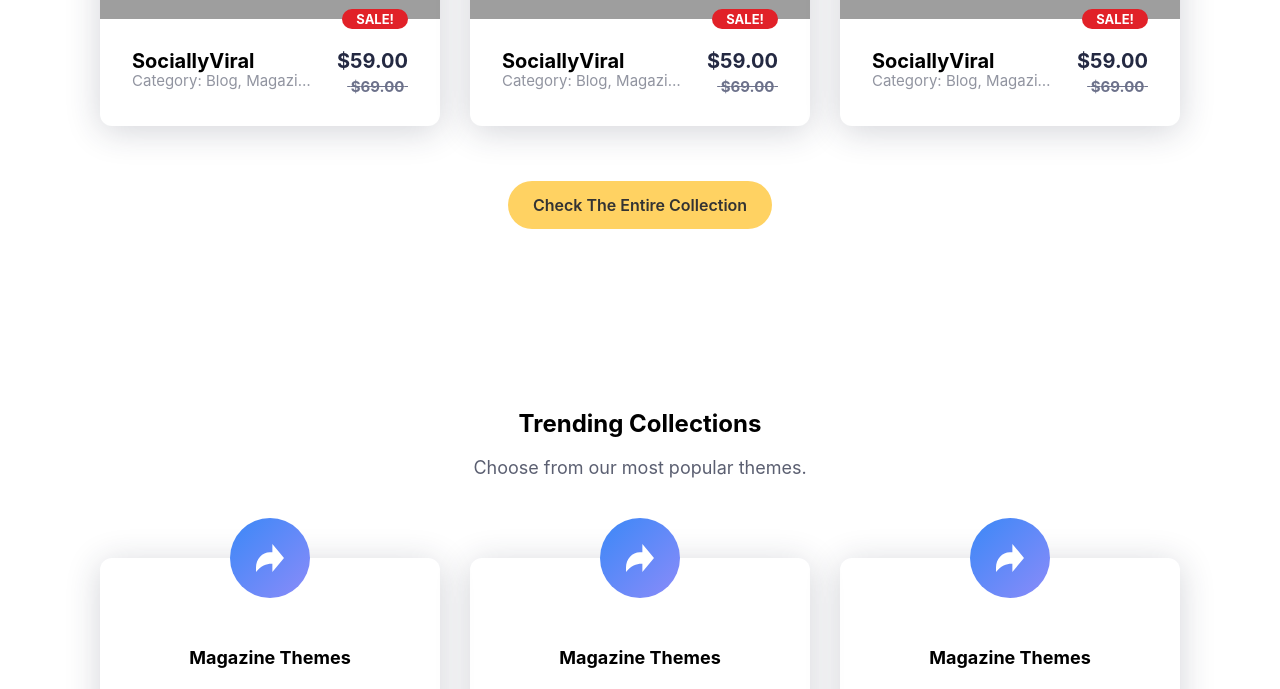
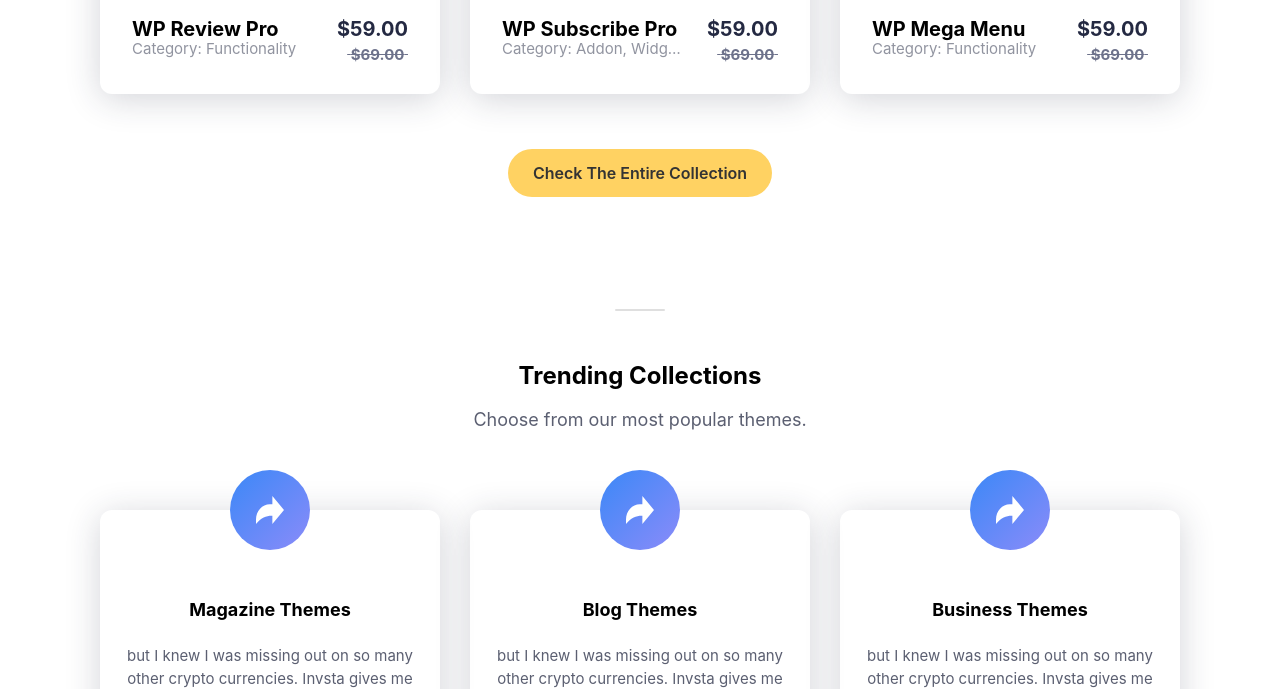
Before and after one commit to sXakil/MTSClone, a plain HTML site: page index.html in a window 1280 px wide. Shown: the part 1954-2643 px from the top of the page. Drawn offline with Linux system fonts and the light colour scheme; grey boxes are pictures that could not be loaded.

Commit message:
variation added

```diff
--- a/index.html
+++ b/index.html
@@ -142,7 +142,7 @@
         <div class="thumb-wrap">
           <a href="#" class="theme-thumb">
             <div class="thumb">
-              <img src="https://mythemeshop.com/wp-content/images/SociallyViral-700x600.jpg" class="post-image"
+              <img src="https://mythemeshop.com/wp-content/images/Coupon-700x600.jpg" class="post-image"
                 alt="SociallyViral" width="350" height="300" />
             </div>
             <div class="thumb-hover thumb-bg"></div>
@@ -183,11 +183,10 @@
         <div class="info-wrap">
           <div class="title-wrap">
             <h2 class="title theme-title">
-              <a href="#">SociallyViral</a>
+              <a href="#">Coupon</a>
             </h2>
             <div class="category">
-              Category: <span>Blog</span>, <span>Magazine</span>,
-              <span>Popular</span>
+              Category: <span>Business</span>, <span>Popular</span>
             </div>
           </div>
           <div class="price-tag">
@@ -205,7 +204,7 @@
         <div class="thumb-wrap">
           <a href="#" class="theme-thumb">
             <div class="thumb">
-              <img src="https://mythemeshop.com/wp-content/images/SociallyViral-700x600.jpg" class="post-image"
+              <img src="https://mythemeshop.com/wp-content/images/Corporate-700x600.jpg" class="post-image"
                 alt="SociallyViral" width="350" height="300" />
             </div>
             <div class="thumb-hover thumb-bg"></div>
@@ -246,11 +245,10 @@
         <div class="info-wrap">
           <div class="title-wrap">
             <h2 class="title theme-title">
-              <a href="#">SociallyViral</a>
+              <a href="#">Corporate</a>
             </h2>
             <div class="category">
-              Category: <span>Blog</span>, <span>Magazine</span>,
-              <span>Popular</span>
+              Category: <span>Business</span>
             </div>
           </div>
           <div class="price-tag">
@@ -278,7 +276,7 @@
         <div class="thumb-wrap">
           <a href="#" class="theme-thumb">
             <div class="thumb">
-              <img src="https://mythemeshop.com/wp-content/images/SociallyViral-700x600.jpg" class="post-image"
+              <img src="https://mythemeshop.com/wp-content/images/WP%20Review%20Pro-700x600.jpg" class="post-image"
                 alt="SociallyViral" width="350" height="300" />
             </div>
             <div class="thumb-hover thumb-bg"></div>
@@ -319,11 +317,10 @@
         <div class="info-wrap">
           <div class="title-wrap">
             <h2 class="title theme-title">
-              <a href="#">SociallyViral</a>
+              <a href="#">WP Review Pro</a>
             </h2>
             <div class="category">
-              Category: <span>Blog</span>, <span>Magazine</span>,
-              <span>Popular</span>
+              Category: <span>Functionality</span>
             </div>
           </div>
           <div class="price-tag">
@@ -341,7 +338,7 @@
         <div class="thumb-wrap">
           <a href="#" class="theme-thumb">
             <div class="thumb">
-              <img src="https://mythemeshop.com/wp-content/images/SociallyViral-700x600.jpg" class="post-image"
+              <img src="https://mythemeshop.com/wp-content/images/WP%20Subscribe%20Pro-700x600.jpg" class="post-image"
                 alt="SociallyViral" width="350" height="300" />
             </div>
             <div class="thumb-hover thumb-bg"></div>
@@ -382,11 +379,10 @@
         <div class="info-wrap">
           <div class="title-wrap">
             <h2 class="title theme-title">
-              <a href="#">SociallyViral</a>
+              <a href="#">WP Subscribe Pro</a>
             </h2>
             <div class="category">
-              Category: <span>Blog</span>, <span>Magazine</span>,
-              <span>Popular</span>
+              Category: <span>Addon</span>, <span>Widgets</span>
             </div>
           </div>
           <div class="price-tag">
@@ -404,7 +400,7 @@
         <div class="thumb-wrap">
           <a href="#" class="theme-thumb">
             <div class="thumb">
-              <img src="https://mythemeshop.com/wp-content/images/SociallyViral-700x600.jpg" class="post-image"
+              <img src="https://mythemeshop.com/wp-content/images/WP%20Mega%20Menu-700x600.jpg" class="post-image"
                 alt="SociallyViral" width="350" height="300" />
             </div>
             <div class="thumb-hover thumb-bg"></div>
@@ -445,11 +441,10 @@
         <div class="info-wrap">
           <div class="title-wrap">
             <h2 class="title theme-title">
-              <a href="#">SociallyViral</a>
+              <a href="#">WP Mega Menu</a>
             </h2>
             <div class="category">
-              Category: <span>Blog</span>, <span>Magazine</span>,
-              <span>Popular</span>
+              Category: <span>Functionality</span>
             </div>
           </div>
           <div class="price-tag">
@@ -506,7 +501,7 @@
               </path>
             </svg>
           </div>
-          <h4 class="cat-title">Magazine Themes</h4>
+          <h4 class="cat-title">Blog Themes</h4>
           <div class="cat-description">but I knew I was missing out on so many other crypto currencies. Invsta
             gives me the opportunity and confidence to get involved</div>
         </a>
@@ -523,7 +518,7 @@
               </path>
             </svg>
           </div>
-          <h4 class="cat-title">Magazine Themes</h4>
+          <h4 class="cat-title">Business Themes</h4>
           <div class="cat-description">but I knew I was missing out on so many other crypto currencies. Invsta
             gives me the opportunity and confidence to get involved</div>
         </a>
@@ -585,9 +580,9 @@
         <div class="cat-img">
           <img src="https://via.placeholder.com/80x80.png?text=Avatar" width="100%" height="100%" />
         </div>
-        <div class="cat-description">but I knew I was missing out on so many other crypto currencies. Invsta
-          gives me the opportunity and confidence to get involved</div>
-        <h4 class="cat-title">Magazine Themes</h4>
+        <div class="cat-description">Fuga quibusdam ullam itaque totam quam! Nemo officia nesciunt repellendus enim, in
+          quas tempora sed ab eum, esse, odio fugit porro et.</div>
+        <h4 class="cat-title">Kevin</h4>
       </a>
     </div>
     <div class="cat-item">
@@ -602,9 +597,9 @@
         <div class="cat-img">
           <img src="https://via.placeholder.com/80x80.png?text=Avatar" width="100%" height="100%" />
         </div>
-        <div class="cat-description">but I knew I was missing out on so many other crypto currencies. Invsta
-          gives me the opportunity and confidence to get involved</div>
-        <h4 class="cat-title">Magazine Themes</h4>
+        <div class="cat-description">Reiciendis porro delectus officiis ab. Ad autem nostrum nulla dicta et atque,
+          deserunt commodi perferendis sapiente laboriosam perspiciatis quos inventore impedit architecto.</div>
+        <h4 class="cat-title">Felix</h4>
       </a>
     </div>
     <div class="cat-item">
@@ -619,9 +614,9 @@
         <div class="cat-img">
           <img src="https://via.placeholder.com/80x80.png?text=Avatar" width="100%" height="100%" />
         </div>
-        <div class="cat-description">but I knew I was missing out on so many other crypto currencies. Invsta
-          gives me the opportunity and confidence to get involved</div>
-        <h4 class="cat-title">Magazine Themes</h4>
+        <div class="cat-description">Eius iure numquam odit voluptates, voluptatum quas rem harum est saepe nesciunt
+          repellat nihil quisquam et tenetur placeat nam? Earum, voluptates quaerat?</div>
+        <h4 class="cat-title">Karl</h4>
       </a>
     </div>
     <div class="cat-item">
@@ -636,9 +631,9 @@
         <div class="cat-img">
           <img src="https://via.placeholder.com/80x80.png?text=Avatar" width="100%" height="100%" />
         </div>
-        <div class="cat-description">but I knew I was missing out on so many other crypto currencies. Invsta
-          gives me the opportunity and confidence to get involved</div>
-        <h4 class="cat-title">Magazine Themes</h4>
+        <div class="cat-description">Voluptates ratione pariatur, delectus maiores modi, minima aliquid explicabo, ex
+          corrupti a deleniti? Dicta hic esse amet modi laudantium? Voluptates, eos architecto!</div>
+        <h4 class="cat-title">Michal</h4>
       </a>
     </div>
     <div class="cat-item">
@@ -653,9 +648,9 @@
         <div class="cat-img">
           <img src="https://via.placeholder.com/80x80.png?text=Avatar" width="100%" height="100%" />
         </div>
-        <div class="cat-description">but I knew I was missing out on so many other crypto currencies. Invsta
-          gives me the opportunity and confidence to get involved</div>
-        <h4 class="cat-title">Magazine Themes</h4>
+        <div class="cat-description">Accusamus rem veritatis architecto omnis delectus eveniet autem! Suscipit est nulla
+          excepturi officiis fugit expedita alias facere corporis autem illo, sapiente minus.</div>
+        <h4 class="cat-title">Neo</h4>
       </a>
     </div>
   </section>
--- a/product.css
+++ b/product.css
@@ -20,8 +20,24 @@
   width: 0;
 }
 .section-header {
-  padding: 5em 0;
+  padding-top: 4em;
+  padding-bottom: 5em;
   text-align: center;
+}
+.section-header::before {
+  left: 50%;
+  margin-left: -25px;
+  content: " ";
+  position: absolute;
+  width: 50px;
+  height: 2px;
+  margin-top: 2em;
+  border-radius: 1px;
+  background: #dfdfdf;
+  top: 0;
+}
+section::after {
+  clear: both;
 }
 .section-description {
   font-weight: 400;
```
